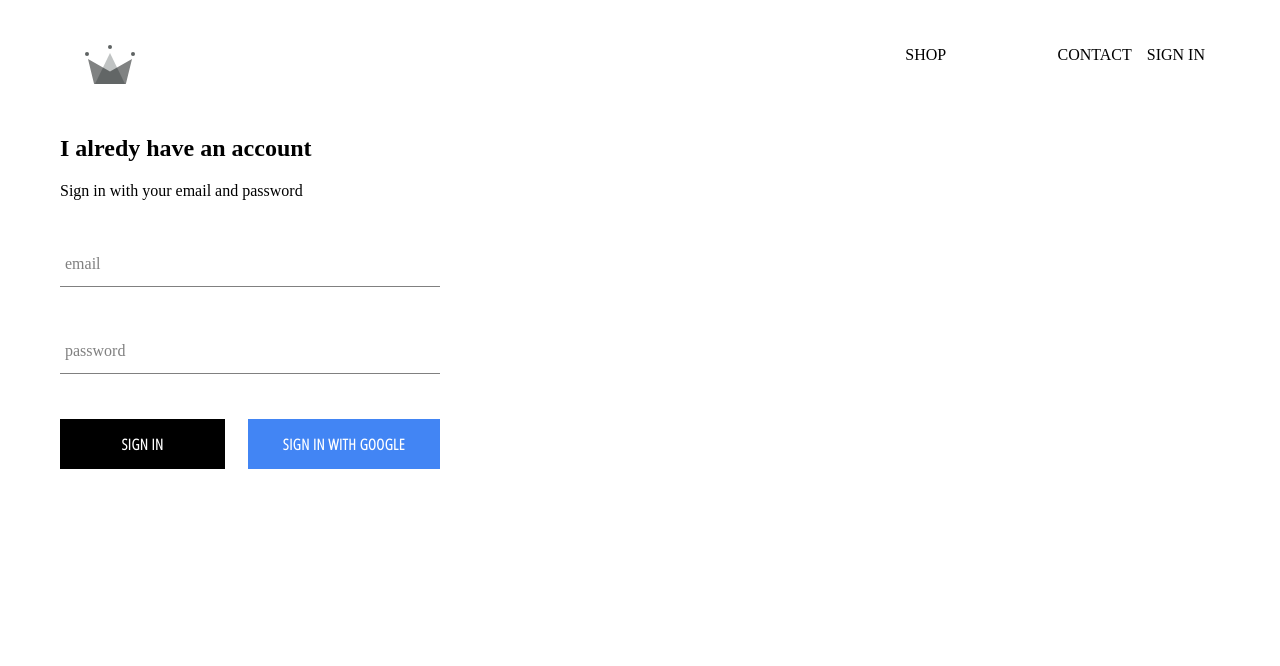
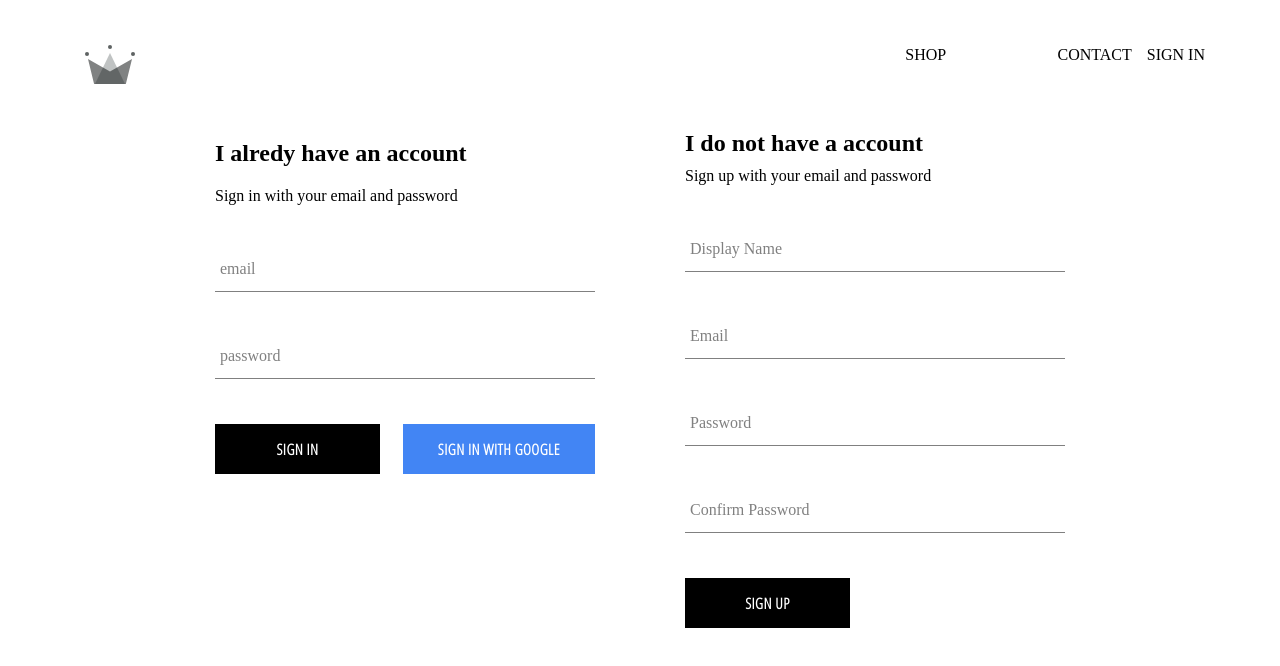
Before and after one commit to szroly/react-e-commerce, a React (Create React App) app: page /signin in a window 1280 px wide. Shown: the top 666 px of the page. Built offline with nearby package versions, Linux system fonts and the light colour scheme; no server answers.

Commit message:
implemented firebase utils, included ability to store authenticated users into our firestore database

```diff
--- a/src/App.js
+++ b/src/App.js
@@ -5,7 +5,7 @@ import {Switch,Route} from 'react-router-dom';
 import ShopPage from './pages/shop/shop.component';
 import Header from './components/header/header.component';
 import SignInAndSignUp from './pages/sign-in-and-sign-up/sign-in-and-sign-up';
-import { auth } from './firebase/firebase.utils';
+import { auth, createUserProfileDocument } from './firebase/firebase.utils';
 
 class App extends React.Component {
   constructor() {
@@ -18,9 +18,30 @@ class App extends React.Component {
   unsubscribeFromAuth = null;
 
   componentDidMount() {
-    this.unsubscribeFromAuth = auth.onAuthStateChanged(user => {
-       this.setState({ currentUser: user })
-       console.log(user)
+    this.unsubscribeFromAuth = auth.onAuthStateChanged(async userAuth => {
+      if (userAuth) {
+        const userRef = await createUserProfileDocument(userAuth);
+
+        userRef.onSnapshot(snapShot => {
+          this.setState({
+            currentUser: {
+              id: snapShot.id,
+              ...snapShot.data()
+            }
+
+          });
+
+          console.log(this.state);
+
+        });
+
+
+
+
+      }
+        this.setState({currentUser: userAuth});
+
+
     })
   }
 
--- /dev/null
+++ b/src/components/sign-up/sign-up.component.jsx
@@ -0,0 +1,112 @@
+import React from 'react';
+
+import FormInput from '../form-input/form-input.component';
+import CustomButton from '../custom-button/custom-button.component';
+
+import { auth, createUserProfileDocument } from '../../firebase/firebase.utils';
+
+import './sign-up.styles.scss';
+
+class SignUp extends React.Component {
+    constructor() {
+        super();
+
+        this.state = {
+            displayName: '',
+            email: '',
+            password: '',
+            confirmPassword: ''
+        }
+    }
+
+    handleSubmit = async event => {
+        event.preventDefault();
+        const  { displayName, email, password, confirmPassword } = this.state;
+
+        if(password !== confirmPassword) {
+            alert("passwords don't match");
+            return;
+        }
+
+        try {
+           const { user } = await auth.createUserWithEmailAndPassword(email, password);
+
+          await createUserProfileDocument(user, { displayName });
+          this.setState({
+            displayName: '',
+            email: '',
+            password: '',
+            confirmPassword: ''
+          })
+        } catch (error) {
+           console.log(error);
+        }
+
+    };
+
+    handleChange = event => {
+        const { name, value } = event.target;
+
+        this.setState({ [name]: value });
+    }
+
+
+    render() {
+        const  { displayName, email, password, confirmPassword } = this.state;
+        return(
+            <div className='sign-up'>
+                <h2 className='title'>I do not have a account</h2>
+                <span>Sign up with your email and password</span>
+                <form className='sign-up-form' onSubmit={this.handleSubmit}>
+                    <FormInput
+                        type='text'
+                        name='displayName'
+                        value={displayName}
+                        onChange={this.handleChange}
+                        label='Display Name'
+                        required
+                    />
+
+
+
+                    <FormInput
+                        type='email'
+                        name='email'
+                        value={email}
+                        onChange={this.handleChange}
+                        label='Email'
+                        required
+                    />
+
+
+
+                    <FormInput
+                        type='password'
+                        name='password'
+                        value={password}
+                        onChange={this.handleChange}
+                        label='Password'
+                        required
+                    />
+
+
+
+                    <FormInput
+                        type='password'
+                        name='confirmPassword'
+                        value={confirmPassword}
+                        onChange={this.handleChange}
+                        label='Confirm Password'
+                        required
+                    />
+                    <CustomButton type='submit'>SIGN UP</CustomButton>
+
+                </form>
+
+            </div>
+        )
+    }
+
+}
+
+export default SignUp;
--- /dev/null
+++ b/src/components/sign-up/sign-up.styles.scss
@@ -0,0 +1,9 @@
+.sign-up {
+    display: flex;
+    flex-direction: column;
+    width: 380px;
+
+    .title {
+        margin: 10px 0;
+    }
+}
--- a/src/firebase/firebase.utils.js
+++ b/src/firebase/firebase.utils.js
@@ -13,6 +13,30 @@ const config = {
         measurementId: "G-EZXJPK55R8"
       };
 
+      export const createUserProfileDocument = async (userAuth, additionalData) => {
+        if (!userAuth) return;
+
+        const userRef = firestore.doc(`users/${userAuth.uid}`);
+        const snapShot = await userRef.get();
+        if(!snapShot.exists) {
+           const { displayName, email } = userAuth;
+           const createdAt = new Date();
+
+           try {
+              await userRef.set({
+                displayName,
+                email,
+                createdAt,
+                ...additionalData
+              })
+
+           } catch (error) {
+            console.log('error creating user', error.message)
+           }
+        }
+        return userRef;
+      }
+
      firebase.initializeApp(config);
      export const auth = firebase.auth();
      export const firestore = firebase.firestore();
--- a/src/pages/sign-in-and-sign-up/sign-in-and-sign-up.jsx
+++ b/src/pages/sign-in-and-sign-up/sign-in-and-sign-up.jsx
@@ -1,12 +1,15 @@
 import React from 'react';
 
 import SignIn from '../../components/sign-in/sign-in.component';
+
+import SignUp from '../../components/sign-up/sign-up.component';
 
 import './sign-in-and-sign-up.styles.scss';
 
 const SignInAndSignUpPage = () => (
     <div className='sign-in-and-sign-up'>
         <SignIn />
+        <SignUp />
     </div>
 );
 
--- a/src/pages/sign-in-and-sign-up/sign-in-and-sign-up.styles.scss
+++ b/src/pages/sign-in-and-sign-up/sign-in-and-sign-up.styles.scss
@@ -0,0 +1,6 @@
+.sign-in-and-sign-up {
+    width: 850px;
+    display: flex;
+    justify-content: space-between;
+    margin: 30px auto;
+}
```
